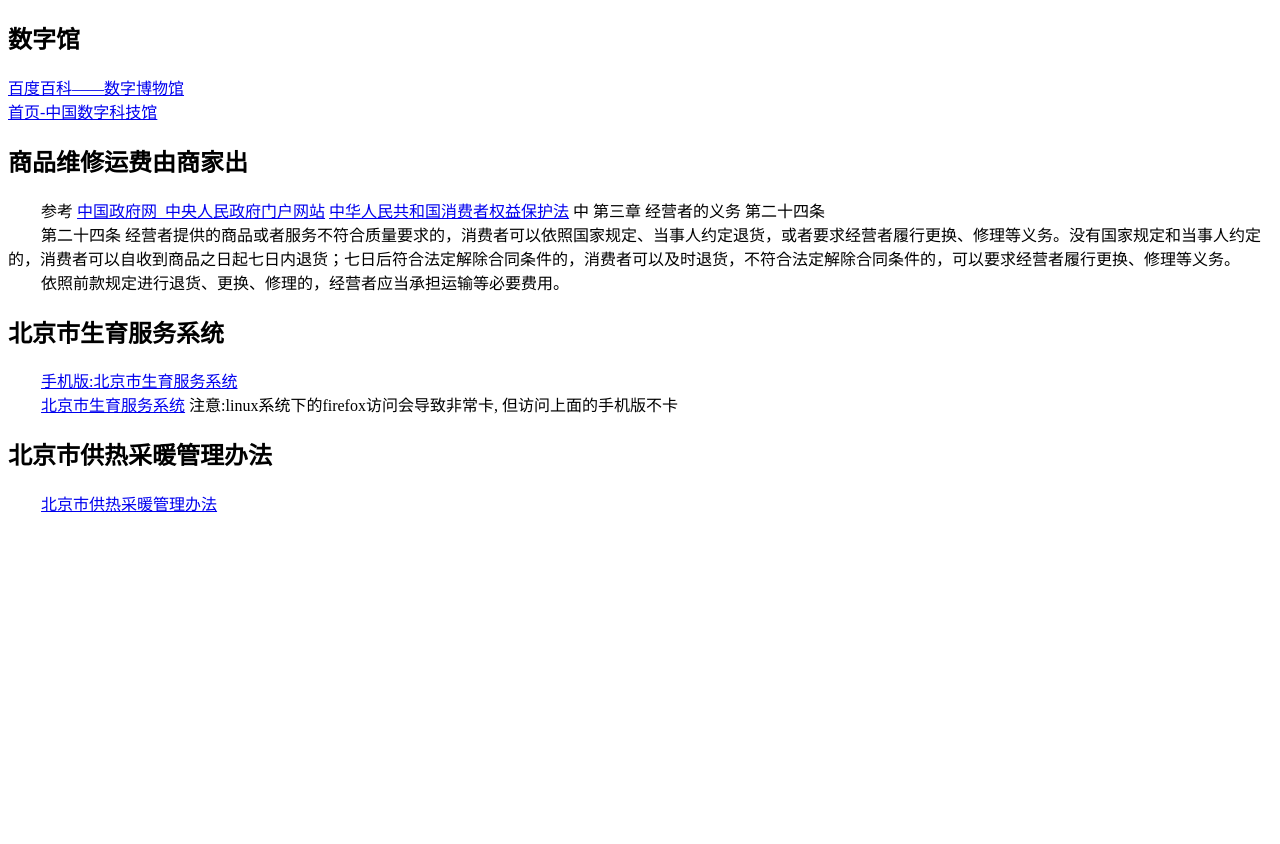
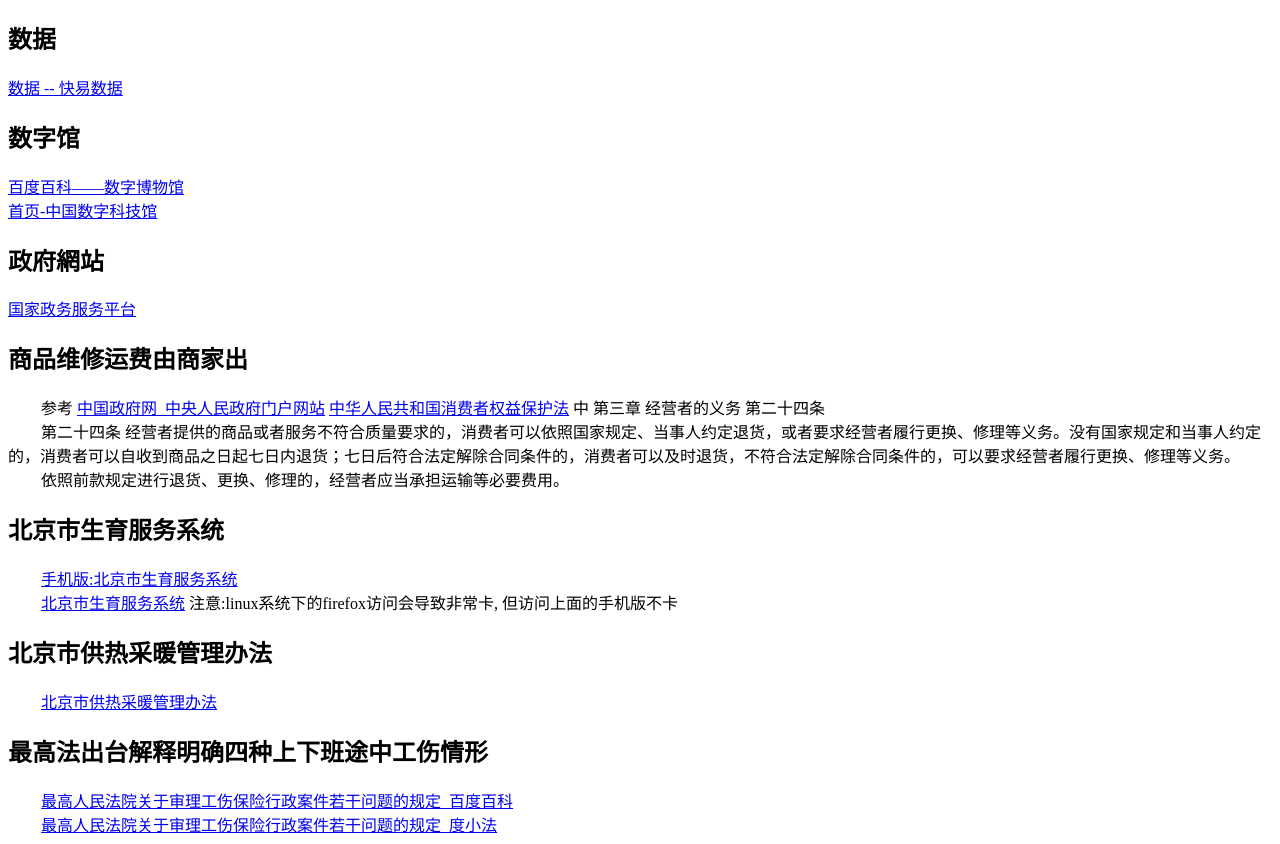
Before and after one commit to fred4444source/daily_life_log, a plain HTML site: page index.html in a window 1280 px wide. Before the commit the page ends 800 px from the top, so only its background shows below. Drawn offline with Linux system fonts and the light colour scheme.

Commit message:
add a url

```diff
--- a/index.html
+++ b/index.html
@@ -24,11 +24,25 @@
 
 			</header>
 			<section>
+				<h2>数据</h2>
+				<div>
+					<a target="_blank" href="https://www.kylc.com/stats">数据 -- 快易数据</a>
+				</div>
+			</section>
+			<section>
 				<h2>数字馆</h2>
 				<div>
 					<a target="_blank" href="https://baike.baidu.com/museum/">百度百科——数字博物馆</a>
 					<br/>
 					<a target="_blank" href="https://www.cdstm.cn/">首页-中国数字科技馆</a>
+				</div>
+			</section>
+			<section>
+				<h2>政府網站</h2>
+				<div>
+					<a target="_blank" href="http://gjzwfw.www.gov.cn/index.html">国家政务服务平台</a>
+					<br/>
+					<a target="_blank" href=""></a>
 				</div>
 			</section>
 			<section>
@@ -58,6 +72,14 @@
 					<span class="class___tab"></span><a target="_blank" href="https://baike.baidu.com/item/%E5%8C%97%E4%BA%AC%E5%B8%82%E4%BE%9B%E7%83%AD%E9%87%87%E6%9A%96%E7%AE%A1%E7%90%86%E5%8A%9E%E6%B3%95/9175941?fr=aladdin">北京市供热采暖管理办法</a>
 				</div>
 			</section>
+			<section>
+				<h2>最高法出台解释明确四种上下班途中工伤情形</h2>
+				<div>
+					<span class="class___tab"></span><a target="_blank" href="https://baike.baidu.com/item/%E6%9C%80%E9%AB%98%E4%BA%BA%E6%B0%91%E6%B3%95%E9%99%A2%E5%85%B3%E4%BA%8E%E5%AE%A1%E7%90%86%E5%B7%A5%E4%BC%A4%E4%BF%9D%E9%99%A9%E8%A1%8C%E6%94%BF%E6%A1%88%E4%BB%B6%E8%8B%A5%E5%B9%B2%E9%97%AE%E9%A2%98%E7%9A%84%E8%A7%84%E5%AE%9A">最高人民法院关于审理工伤保险行政案件若干问题的规定_百度百科</a>
+					<br/>
+					<span class="class___tab"></span><a target="_blank" href="https://duxiaofa.baidu.com/detail?searchType=statute&from=aladdin_28231&originquery=%E6%9C%80%E9%AB%98%E4%BA%BA%E6%B0%91%E6%B3%95%E9%99%A2%E5%85%B3%E4%BA%8E%E5%AE%A1%E7%90%86%E5%B7%A5%E4%BC%A4%E4%BF%9D%E9%99%A9%E8%A1%8C%E6%94%BF%E6%A1%88%E4%BB%B6%E8%8B%A5%E5%B9%B2%E9%97%AE%E9%A2%98%E7%9A%84%E8%A7%84%E5%AE%9A&count=10&cid=20a1f9bd062dd86ff8f9a88febcd258c_law">最高人民法院关于审理工伤保险行政案件若干问题的规定_度小法</a>
+				</div>
+			</section>
 		</article>
 	</body>
 </html>
```
